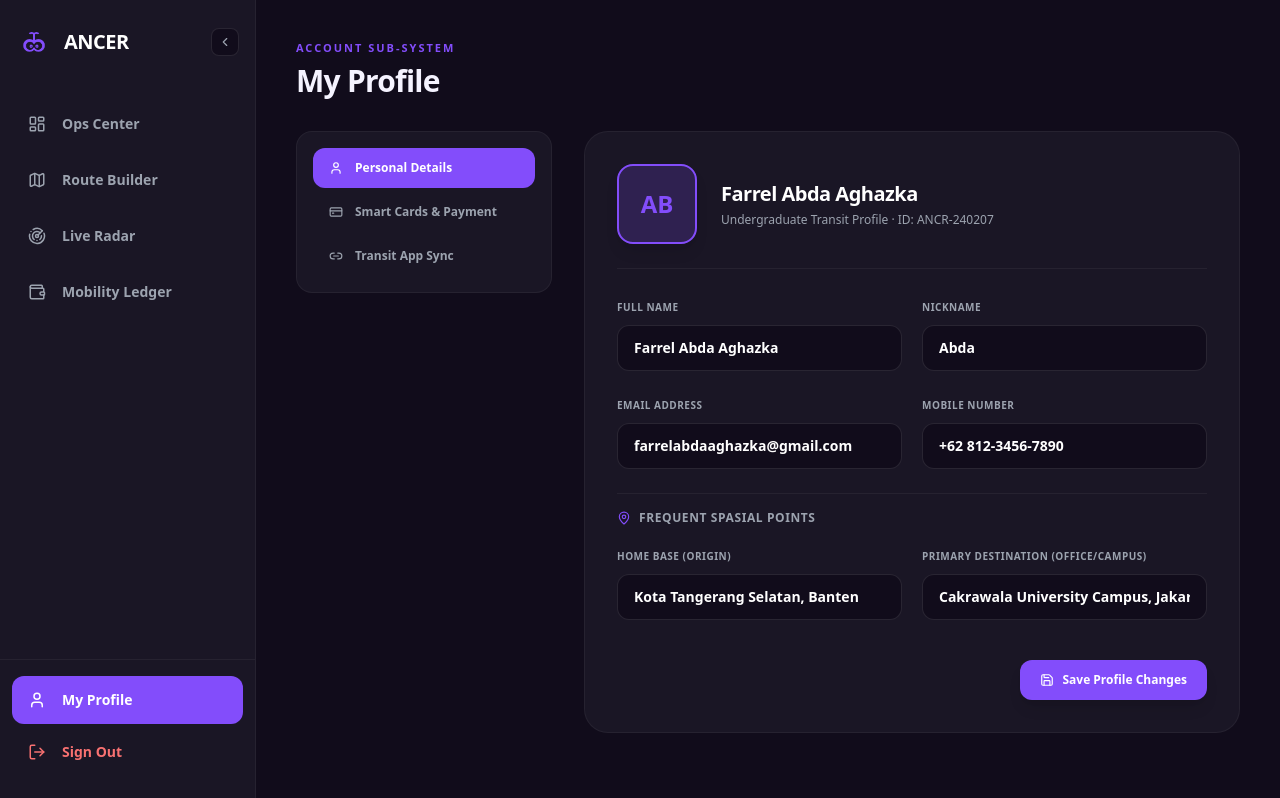
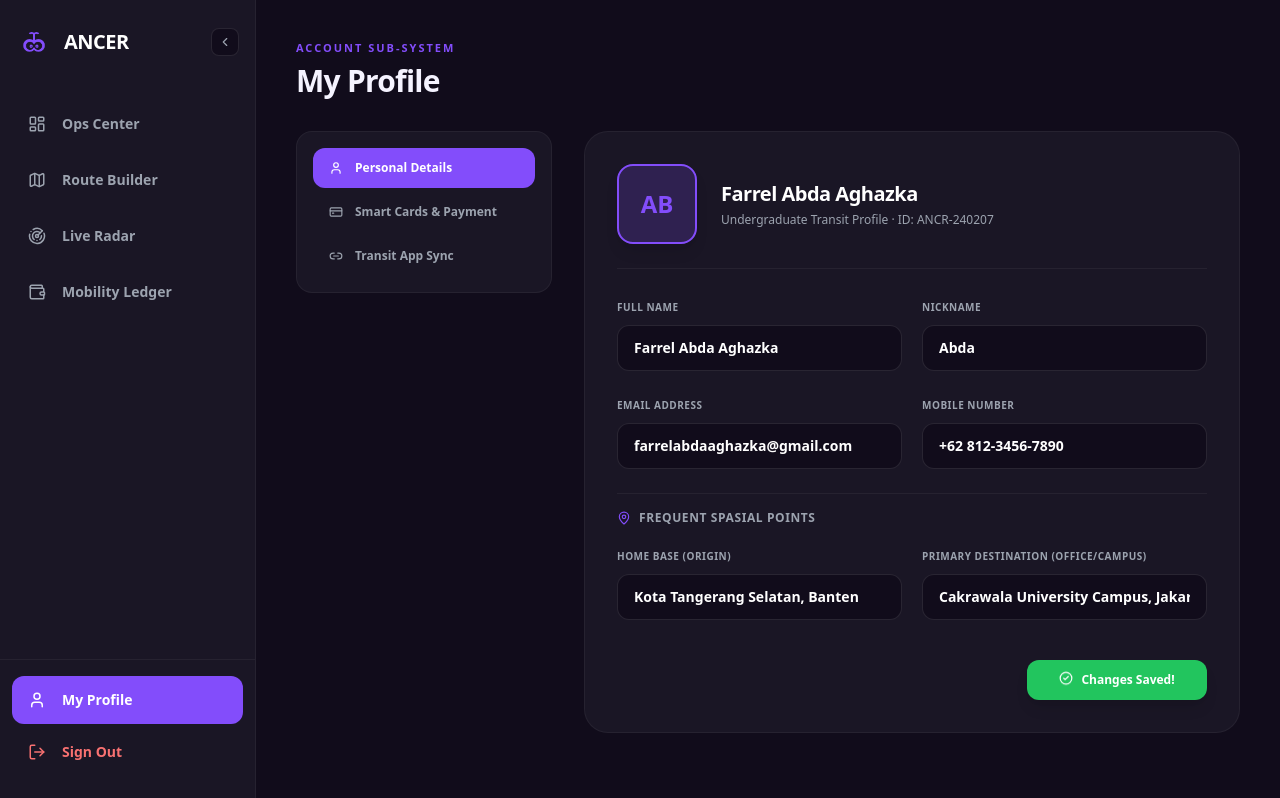
Before and after one commit to farrelabdaaghazka/Ancer, a React (Vite) app: page /profile in a window 1280 px wide. Both pictures are taken after a click on the button "Save Profile Changes". Built offline with nearby package versions, Linux system fonts and the light colour scheme.

Commit message:
save animation

```diff
--- a/src/pages/Profile.jsx
+++ b/src/pages/Profile.jsx
@@ -14,6 +14,8 @@ import {
 export default function Profile() {
   const [activeTab, setActiveTab] = useState("personal");
   const [copiedCard, setCopiedCard] = useState(null);
+  const [isSaving, setIsSaving] = useState(false);
+  const [saveSuccess, setSaveSuccess] = useState(false);
 
   const [personalInfo, setPersonalInfo] = useState({
     fullName: "Farrel Abda Aghazka",
@@ -56,6 +58,17 @@ export default function Profile() {
       }
       return app;
     }));
+  };
+
+  const handleSaveProfile = () => {
+    setIsSaving(true);
+    setTimeout(() => {
+      setIsSaving(false);
+      setSaveSuccess(true);
+      setTimeout(() => {
+        setSaveSuccess(false);
+      }, 3000);
+    }, 1500);
   };
 
   return (
@@ -168,8 +181,30 @@ export default function Profile() {
                 </div>
 
                 <div className="flex justify-end pt-4">
-                  <button className="flex items-center gap-2 bg-[#834DFB] hover:bg-[#723ee3] text-white text-xs font-bold px-5 py-3 rounded-xl shadow-lg cursor-pointer transition-all">
-                    <Save size={14} /> Save Profile Changes
+                  <button
+                    onClick={handleSaveProfile}
+                    disabled={isSaving}
+                    style={{
+                      backgroundColor: saveSuccess ? "#22c55e" : isSaving ? "#632bd6" : "#834DFB"
+                    }}
+                    className="flex items-center gap-2 text-white text-xs font-bold px-5 py-3 rounded-xl shadow-lg cursor-pointer transition-all duration-300 disabled:opacity-80 disabled:cursor-not-allowed min-w-[180px] justify-center"
+                  >
+                    {isSaving ? (
+                      <>
+                        <RefreshCw size={14} className="animate-spin" />
+                        <span>Saving changes...</span>
+                      </>
+                    ) : saveSuccess ? (
+                      <>
+                        <CheckCircle2 size={14} className="animate-bounce" />
+                        <span>Changes Saved!</span>
+                      </>
+                    ) : (
+                      <>
+                        <Save size={14} />
+                        <span>Save Profile Changes</span>
+                      </>
+                    )}
                   </button>
                 </div>
               </div>
```
